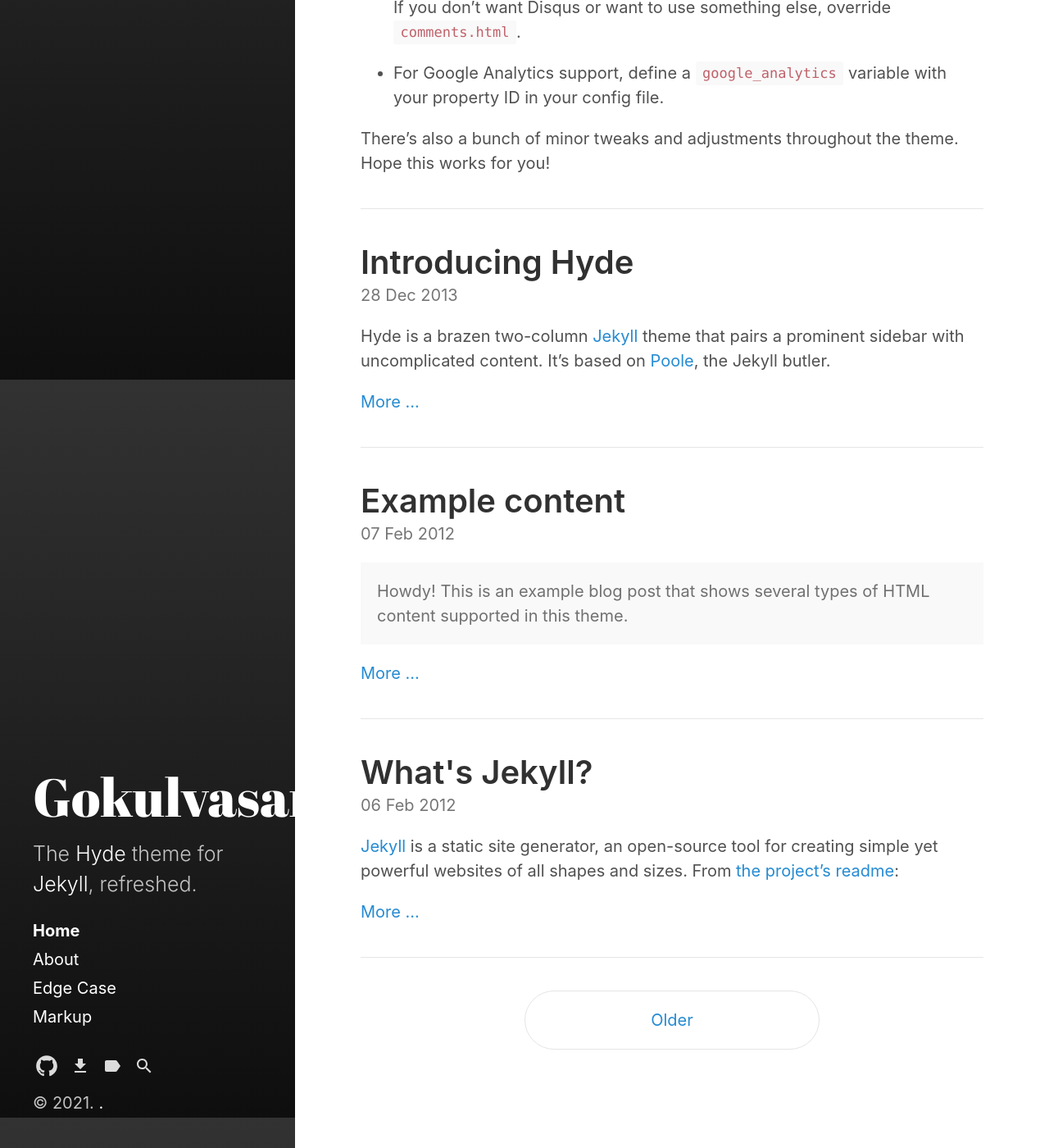
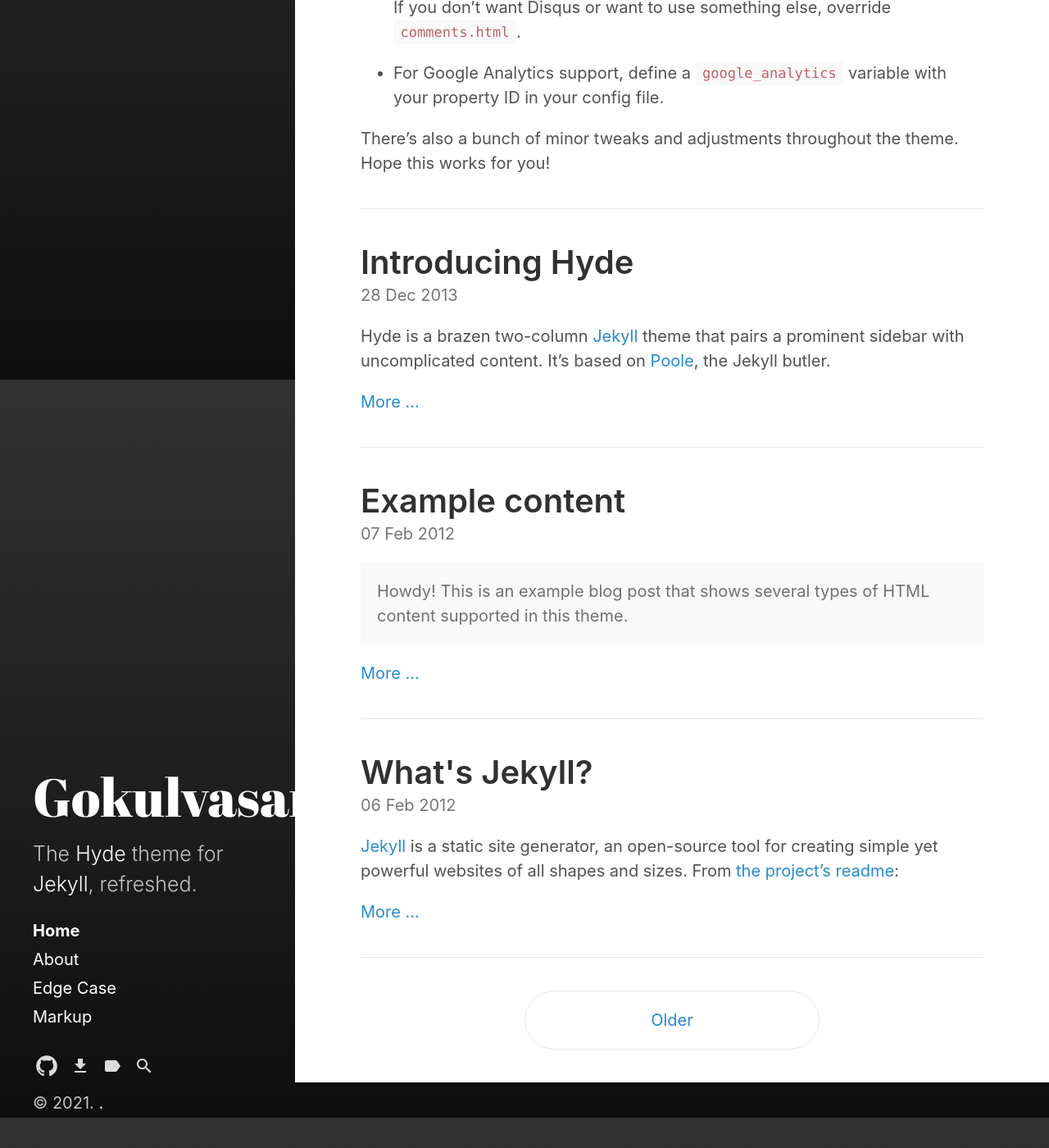
Before and after one commit to Ajay6023/masterHyde, a Jekyll site: the page built from index.html, in a window 1280 px wide and 1400 px high, scrolled down 2237 px. Shown: the whole window at 82% size. Built offline with Jekyll 4.4.1, drawn with Linux system fonts in a browser that asks for light colours; the list of posts is cut into pages by our own code.

Commit message:
Update _layout.scss

```diff
--- a/_sass/hydeout/_layout.scss
+++ b/_sass/hydeout/_layout.scss
@@ -50,7 +50,7 @@ body {
 .content {
   background: $body-bg;
   color: $body-color;
-  padding: $section-spacing;
+  //padding: $section-spacing;  //i change
 }
 
 // Container is flexbox as well -- we want content div to stretch and fill
@@ -61,7 +61,7 @@ body {
 
   > .content {
     flex-grow: 1;
-    padding-bottom: $section-spacing * 2;
+   // padding-bottom: $section-spacing * 2; //i change
   }
 }
 
@@ -69,13 +69,13 @@ body {
   Mobile view
 ----------------------------------------------------------- */
 
-// Hide secondary nav content in sidebar
+// Hide secondary nav content in sidebar //i change none to left
 // Hide lead paragraph in sidebar
 #sidebar {
   header ~ *,
   header ~ nav,
   p.lead {
-    display: none;
+    display: left;
   }
 }
 
```
